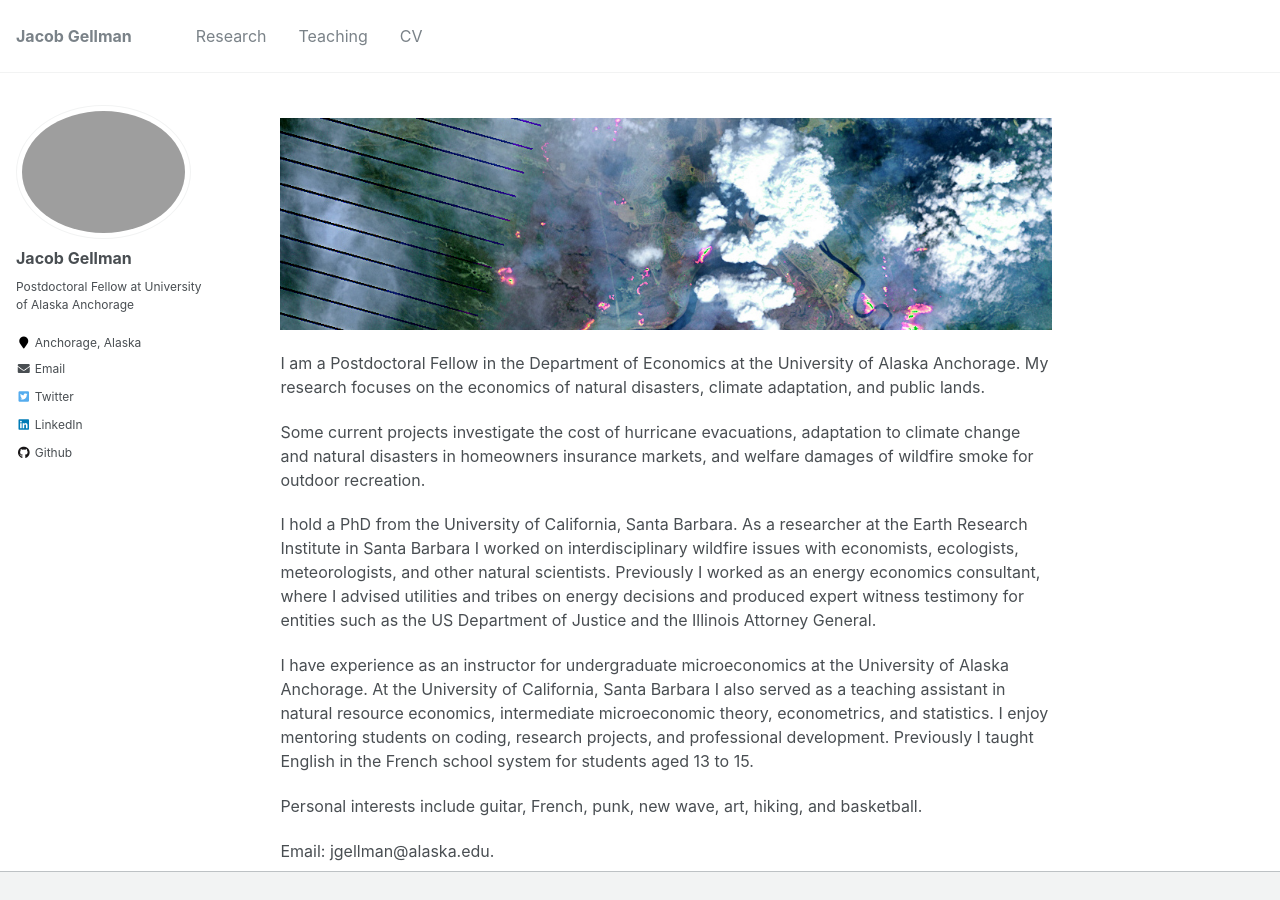
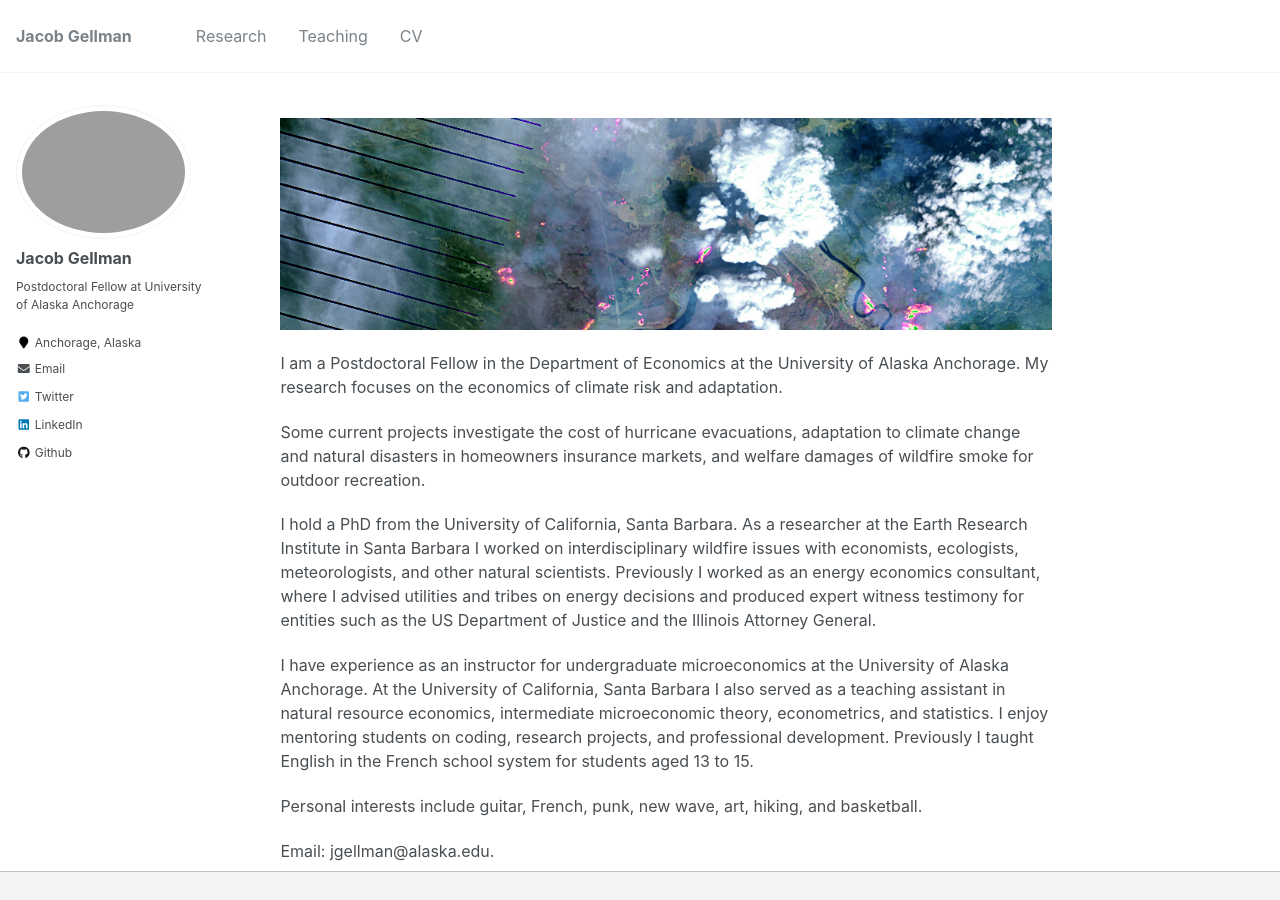
Before and after one commit to jacobgellman/jacobgellman.github.io, a Jekyll site: the page built from _pages/about.md, in a window 1280 px wide and 1052 px high, cut to the strip 0-900 px from the top of the window. Built offline with Jekyll 4.4.1, drawn with Linux system fonts in a browser that asks for light colours.

Commit message:
About page

```diff
--- a/_pages/about.md
+++ b/_pages/about.md
@@ -9,7 +9,7 @@
 
 ![](images/ft_mcmurray_wiki.png)
 
-I am a Postdoctoral Fellow in the Department of Economics at the University of Alaska Anchorage. My research focuses on the economics of natural disasters, climate adaptation, and public lands.
+I am a Postdoctoral Fellow in the Department of Economics at the University of Alaska Anchorage. My research focuses on the economics of climate risk and adaptation.
 
 Some current projects investigate the cost of hurricane evacuations, adaptation to climate change and natural disasters in homeowners insurance markets, and welfare damages of wildfire smoke for outdoor recreation.
 
```
